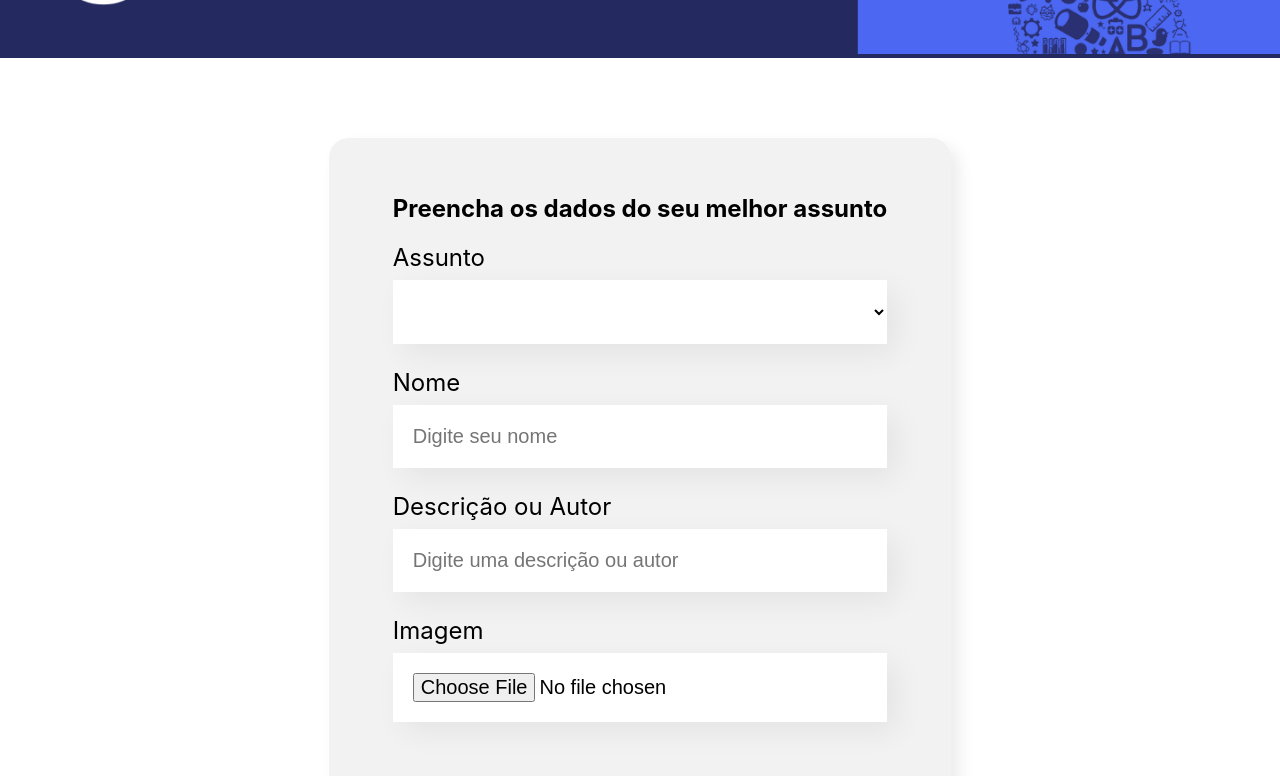
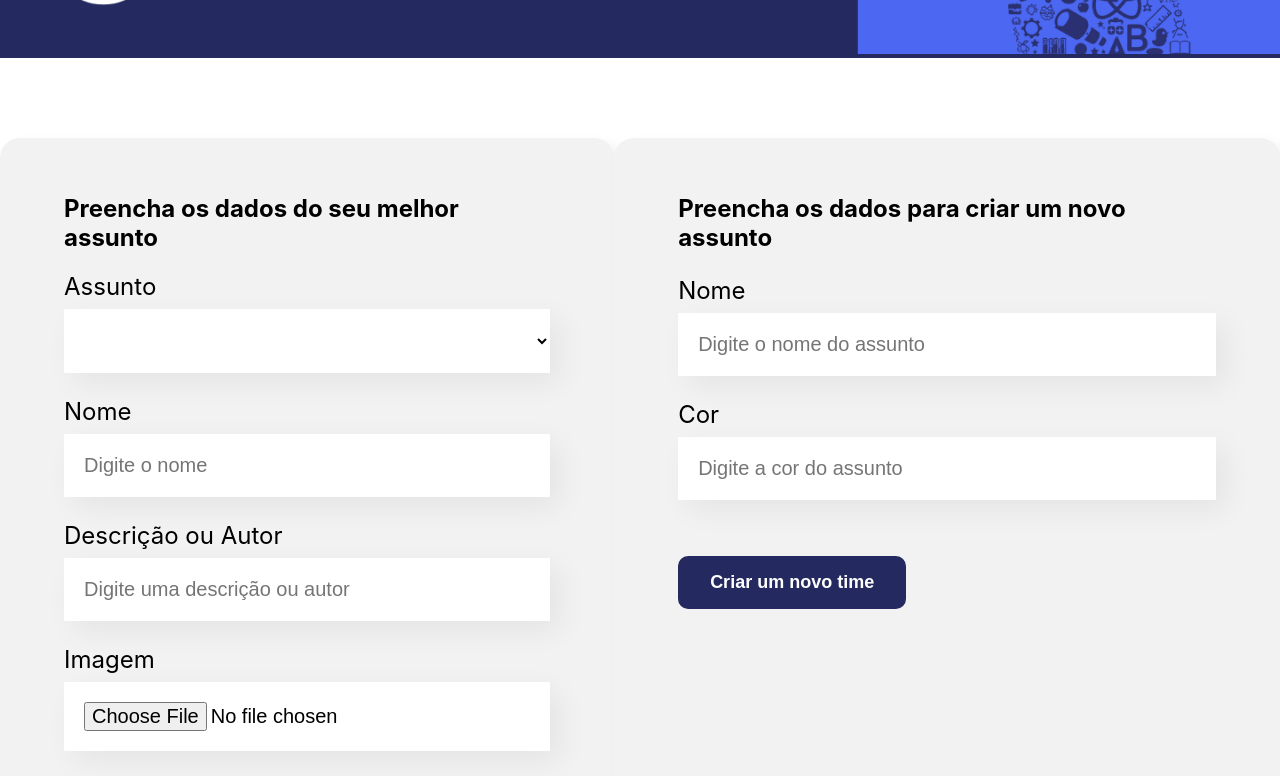
Before and after one commit to FelipeDesk/TopiqReact, a React (Create React App) app: page / in a window 1280 px wide. Shown: the part 440-1216 px from the top of the page. Built offline with nearby package versions, Linux system fonts and the light colour scheme.

Commit message:
cria formulario de novo time

```diff
--- a/src/App.js
+++ b/src/App.js
@@ -37,18 +37,12 @@ function App() {
         id: uuidv4(),
         nome: 'Site',
         cor: '#a80084'
-      },
-      {
-        id: uuidv4(),
-        nome: 'Outro',
-        cor: '#00a884'
       }
     ])
 
   const [cards, setCards] = useState([])
 
   const aoNovoCardAdicionado = (card) => {
-    console.log(card)
     setCards([...cards, { ...card, id: uuidv4() }])
   }
 
@@ -65,10 +59,18 @@ function App() {
      }))
   }
 
+  function cadastrarAssunto(novoAssunto) {
+    setAssuntos([...assuntos, {...novoAssunto, id: uuidv4()}])
+  }
+
   return (
     <div className="App">
       <Banner />
-      <Formulario assuntos={assuntos.map(assunto => assunto.nome)} aoCardCadastrado={card => aoNovoCardAdicionado(card)} />
+      <Formulario
+        cadastrarAssunto={cadastrarAssunto}
+        assuntos={assuntos.map(assunto => assunto.nome)}
+        aoCardCadastrado={card => aoNovoCardAdicionado(card)}
+      />
 
       {assuntos.map((assunto, index) => <Assunto
         mudarCor={mudarCorDoAssunto}
--- a/src/componentes/Formulario/index.js
+++ b/src/componentes/Formulario/index.js
@@ -12,6 +12,8 @@ const Formulario = (props) => {
     const [descricao, setDescricao] = useState('')
     const [imagem, setImagem] = useState('')
     const [assunto, setAssunto] = useState('')
+    const [nomeAssunto, setNomeAssunto] = useState('')
+    const [corAssunto, setCorAssunto] = useState('')
 
     const aoSalvar = (evento) => {
         evento.preventDefault()
@@ -49,7 +51,7 @@ const Formulario = (props) => {
             <form onSubmit={aoSalvar}>
                 <h2>Preencha os dados do seu melhor assunto</h2>
                 <ListaSuspensa obrigatorio={true} label='Assunto' itens={props.assuntos} valor={assunto} aoAlterado={valor => setAssunto(valor)} />
-                <CampoTexto obrigatorio={true} label='Nome' placeholder='Digite seu nome' valor={nome} aoAlterado={valor => setNome(valor)} />
+                <CampoTexto obrigatorio={true} label='Nome' placeholder='Digite o nome' valor={nome} aoAlterado={valor => setNome(valor)} />
                 <CampoTexto obrigatorio={true} label='Descrição ou Autor' placeholder='Digite uma descrição ou autor' valor={descricao} aoAlterado={valor => setDescricao(valor)} />
                 <div className='campo-texto'>
                     <label>Imagem</label>
@@ -59,6 +61,17 @@ const Formulario = (props) => {
                     Criar Card
                 </Botao>
             </form>
+            <form onSubmit={(evento) => {
+                evento.preventDefault()
+                props.cadastrarAssunto({ nome: nomeAssunto, cor: corAssunto})
+            }}>
+                <h2>Preencha os dados para criar um novo assunto</h2>
+                <CampoTexto obrigatorio label='Nome' placeholder='Digite o nome do assunto' valor={nomeAssunto} aoAlterado={valor => setNomeAssunto(valor)} />
+                <CampoTexto obrigatorio label='Cor' placeholder='Digite a cor do assunto' valor={corAssunto} aoAlterado={valor => setCorAssunto(valor)} />
+                <Botao>
+                    Criar um novo time
+                </Botao>
+            </form>
         </section>
     )
 }
```
